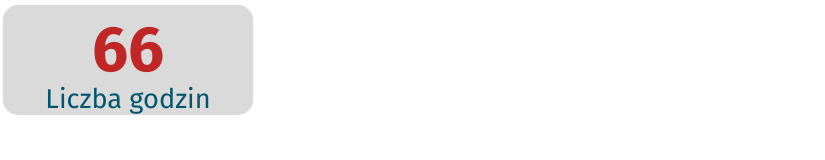
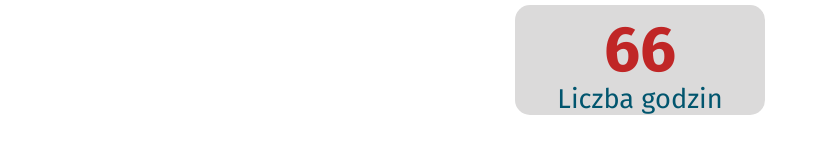
Before and after one commit to DominikPro/-counter, a plain HTML site: page index.html in a window 1280 px wide. Shown: the whole page, without its empty margins (0-825 px from the left). Drawn offline with Linux system fonts and the light colour scheme.

Commit message:
Próbowałem dodać drugo counter

```diff
--- a/main.js
+++ b/main.js
@@ -2,6 +2,7 @@ let czasnaPrzewiniecie = 10; //W mili sekundach szybkość przewijania
 let wielkosc = 66; // Do jakiek liczby ma przewijać
 let number = 0; // liczba startowa
 let interwal;
+
 let spanNumber = document.getElementById("number");
 interwal = setInterval(changeNmber, czasnaPrzewiniecie);
 function changeNmber() {
--- a/style.scss
+++ b/style.scss
@@ -4,6 +4,7 @@
     box-sizing: border-box;
     font-family: 'Fira Sans', sans-serif;
 }
+
 
 //visual settings
 $fontsize:1.7rem;
@@ -16,7 +17,7 @@ $fontNumberSize:4rem;
 
 .box {
     height: 15vh;
-    width: 20vw;
+    width: 100vw;
     // background-image: linear-gradient(to left top, #051937, #004d7a, #008793, #00bf72, #a8eb12);
 }
 
@@ -32,7 +33,7 @@ $fontNumberSize:4rem;
 }
 
 .counter {
-
+    float: left;
     width: 250px;
     height: 110px;
     background-color: $backGrCo;
```
Also changed, not shown: index.html (+5 -1 lines), style.css, 1 other file.
